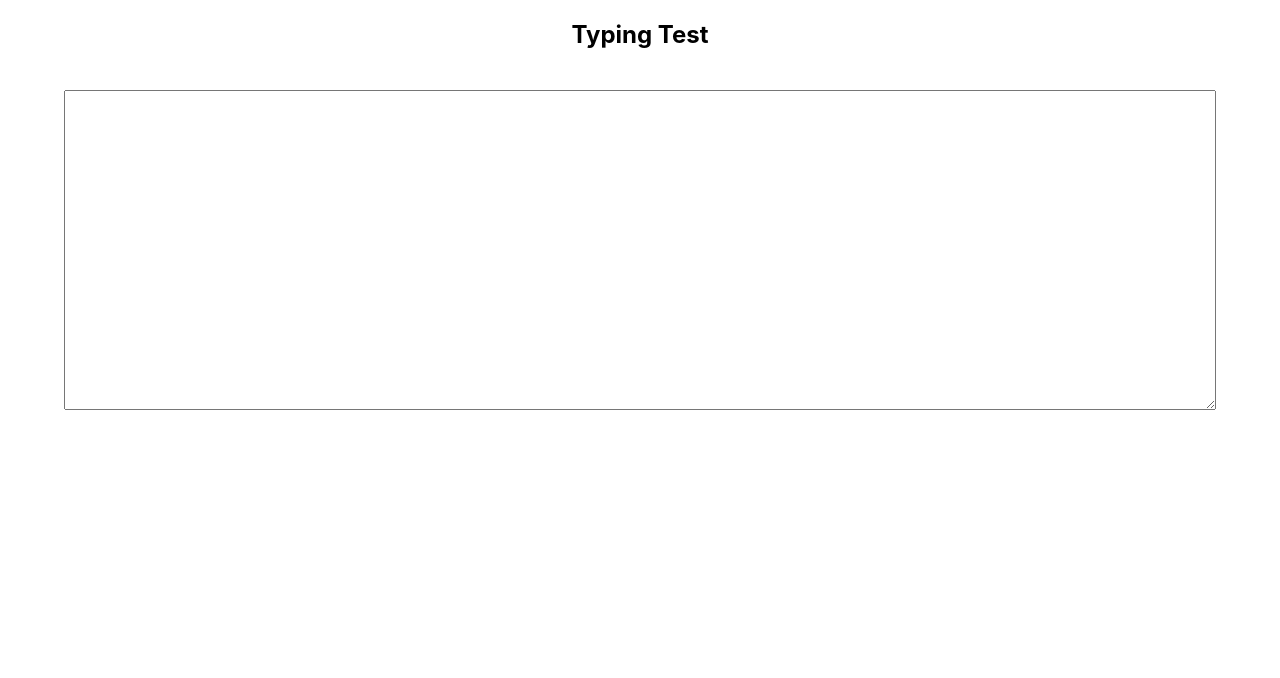
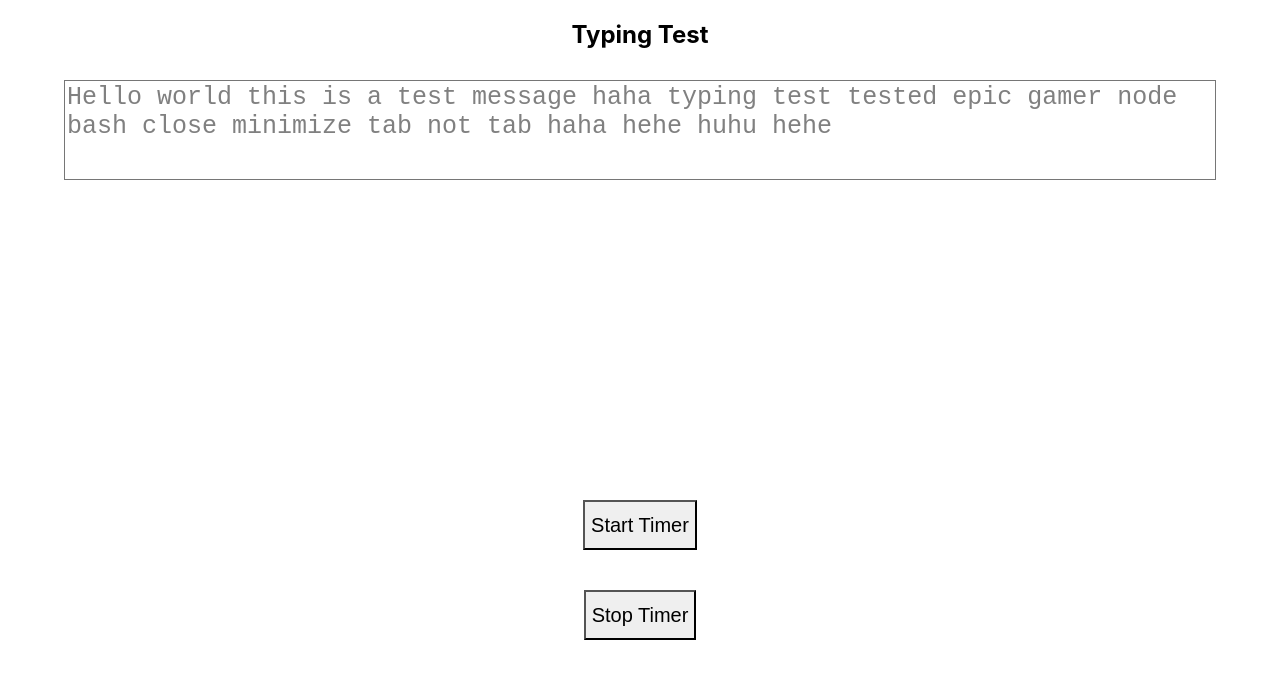
Before and after one commit to HariVP03/Typing-Speed, a Next.js app: page / in a window 1280 px wide. Shown: the top 678 px of the page. Built offline with nearby package versions, Linux system fonts and the light colour scheme.

Commit message:
added word checking and timer functionality

```diff
--- a/package.json
+++ b/package.json
@@ -8,13 +8,15 @@
     "lint": "next lint"
   },
   "dependencies": {
+    "@bradgarropy/use-timer": "^1.0.2",
     "@chakra-ui/react": "^1.6.10",
     "@emotion/react": "^11",
     "@emotion/styled": "^11",
     "framer-motion": "^4",
     "next": "12.0.2",
     "react": "17.0.2",
-    "react-dom": "17.0.2"
+    "react-dom": "17.0.2",
+    "react-timer": "^1.1.1"
   },
   "devDependencies": {
     "@types/node": "16.11.6",
--- a/src/Section1.tsx
+++ b/src/Section1.tsx
@@ -1,8 +1,38 @@
-import React, { useState } from "react";
-import { Flex, Heading, Textarea } from "@chakra-ui/react";
+import React, { useState, useEffect, useRef } from "react";
+import { Flex, Heading, Textarea, Button, Text } from "@chakra-ui/react";
 
 const Section1: React.FC = () => {
-  const [state, setState] = useState("");
+  const [state, setState] = useState(""); // What is typed so far
+  const [l, setL] = useState(0); // Current pointer
+  const timer = useRef(new Date()); // Initializes timer ref
+  const lastCorrect = useRef(0);
+
+  var sentence =
+    "Hello world this is a test message haha typing test tested epic gamer node bash close minimize tab not tab haha hehe huhu hehe";
+
+  const startTimer = () => {
+    timer.current = new Date();
+  };
+  const endTimer = () => {
+    var end = new Date();
+    const timeDiff = end - timer.current;
+    console.log(timeDiff);
+  };
+
+  useEffect(() => {
+    console.log(lastCorrect);
+
+    if (l === 0) {
+      startTimer();
+    } else if (l === sentence.length - 1) {
+      endTimer();
+    }
+
+    if (sentence.substring(0, l + 1) === state) {
+      lastCorrect.current = l;
+      console.log(l, lastCorrect);
+    }
+  }, [state]);
 
   return (
     <Flex
@@ -15,19 +45,54 @@ const Section1: React.FC = () => {
       <Flex minW="100%" minH="10vh" justifyContent="center">
         <Heading textAlign="center">Typing Test</Heading>
       </Flex>
-      <Flex mt={10} w="100%" minH="70vh" justifyContent="center">
-        <Flex maxH="100px" fontSize="2xl">
+      <Flex w="100%" minH="50vh" justifyContent="center">
+        <Flex
+          zIndex="2"
+          position="absolute"
+          maxH="100px"
+          fontSize="2xl"
+          direction="column"
+        >
           <Textarea
+            background="transparent"
+            resize="none"
             fontSize="25px"
             w="90vw"
-            h="20rem"
+            h="45vh"
             value={state}
-            onChange={(e) => setState(e.target.value)}
+            onChange={(e) => {
+              setState(e.target.value);
+              setL(state.length);
+            }}
+          />
+        </Flex>
+        <Flex maxH="100px" fontSize="2xl" direction="column">
+          <Textarea
+            background="transparent"
+            resize="none"
+            color="gray"
+            fontSize="25px"
+            w="90vw"
+            h="45vh"
+            value={sentence}
           />
         </Flex>
       </Flex>
-      <Flex maxH="100px" maxW="90vw">
-        {state}
+      <Button
+        onClick={startTimer}
+        size="lg"
+        minH="50px"
+        fontSize="20px"
+        my={20}
+      >
+        Start Timer
+      </Button>
+      <Button onClick={endTimer} size="lg" minH="50px" fontSize="20px" my={20}>
+        Stop Timer
+      </Button>
+      <Flex maxH="100px" maxW="90vw" direction="row">
+        <Text>{state.substring(0, lastCorrect.current + 1)}</Text>
+        <Text color="red">{state.substring(lastCorrect.current + 1, l)}</Text>
       </Flex>
     </Flex>
   );
```
Also changed, not shown: 2 other files (tests, documents, lock files or other folders).
